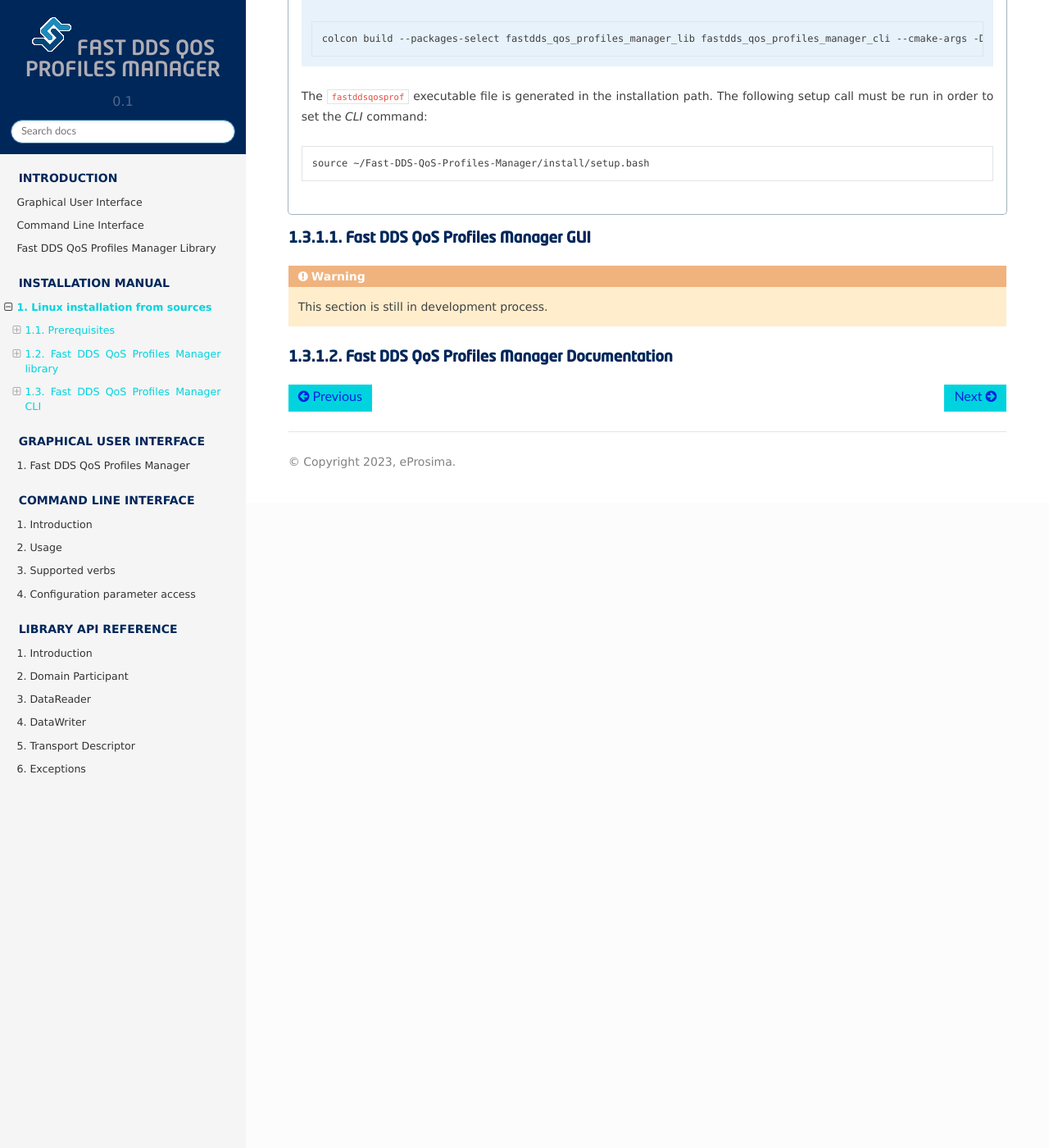
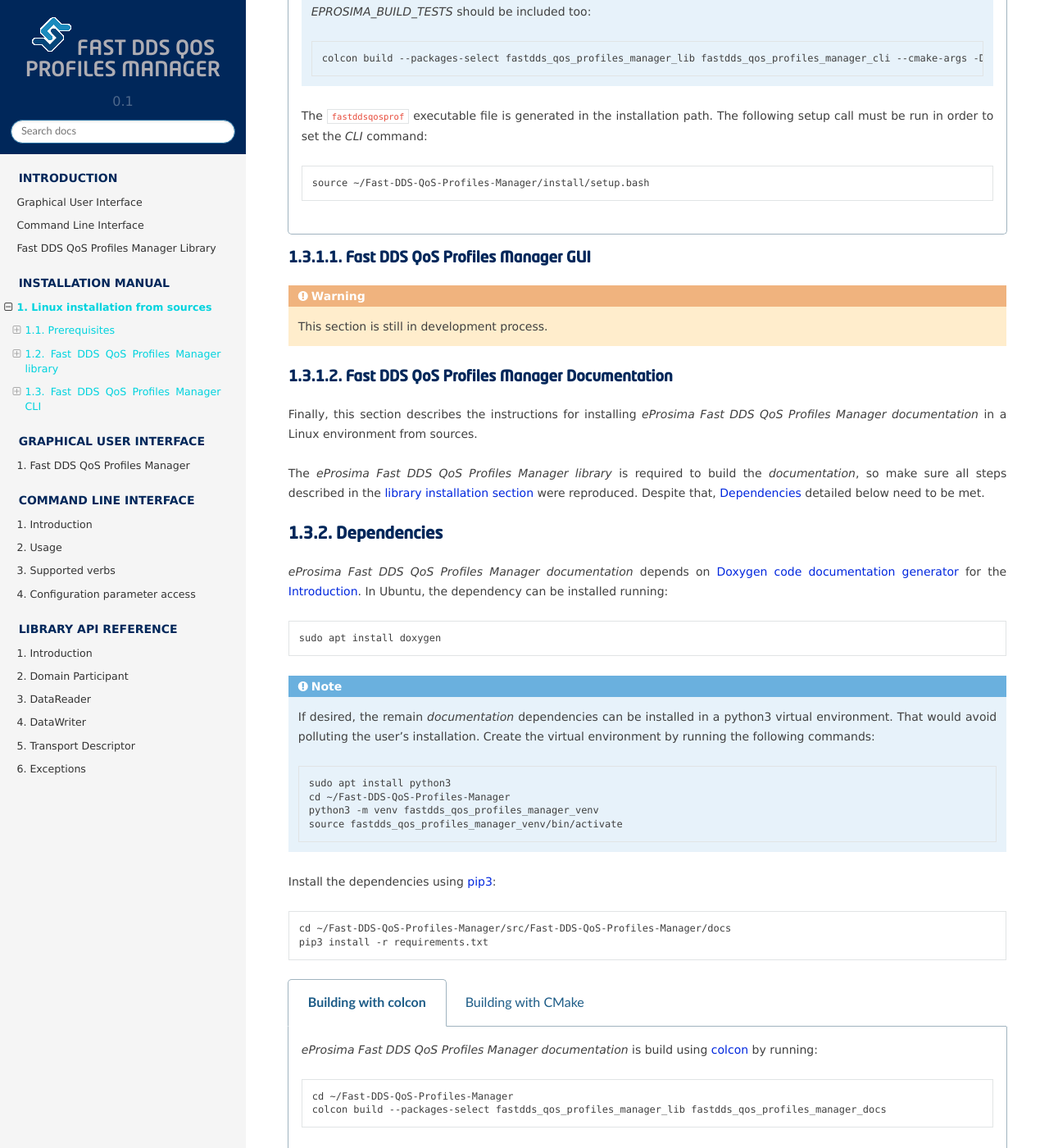
Before and after one commit to eProsima/Fast-DDS-QoS-Profiles-Manager, a Sphinx documentation site: the page built from docs/rst/installation/linux_installation.rst, in a window 1280 px wide and 1400 px high, scrolled down 3057 px. Shown: the whole window at 82% size. Built offline with Sphinx 7.4.7 and the Read the Docs theme 2.0.0, drawn with Linux system fonts in a browser that asks for light colours; pages that are not in the unit, such as notebooks, are missing from menus.

Commit message:
Refs #18219: Add documentation installation guide
Signed-off-by: JesusPoderoso <jesuspoderoso@eprosima.com>

```diff
--- a/docs/rst/installation/linux_installation.rst
+++ b/docs/rst/installation/linux_installation.rst
@@ -220,8 +219,8 @@
 
         .. note::
 
-            As happened before, if test compilation is needed, the enable test build flag `EPROSIMA_BUILD_TESTS` should be
-            included too:
+            As happened in the *library* build process, if test compilation is needed, the enable test build flag
+            `EPROSIMA_BUILD_TESTS` should be included too:
 
             .. code-block:: bash
 
@@ -249,3 +248,69 @@
 
 Fast DDS QoS Profiles Manager Documentation
 """""""""""""""""""""""""""""""""""""""""""
+Finally, this section describes the instructions for installing *eProsima Fast DDS QoS Profiles Manager documentation*
+in a Linux environment from sources.
+
+The *eProsima Fast DDS QoS Profiles Manager library* is required to build the *documentation*, so make sure all steps
+described in the :ref:`library installation section <library_api_installation_sl>` were reproduced.
+Despite that, :ref:`doc_dependencies_sl` detailed below need to be met.
+
+.. _doc_dependencies_sl:
+
+Dependencies
+^^^^^^^^^^^^
+
+*eProsima Fast DDS QoS Profiles Manager documentation* depends on `Doxygen code documentation generator
+<https://www.doxygen.nl/>`_ for the :ref:`fastdds_qos_profiles_manager_lib_api_reference`.
+In Ubuntu, the dependency can be installed running:
+
+.. code-block:: bash
+
+    sudo apt install doxygen
+
+.. note::
+
+    If desired, the remain *documentation* dependencies can be installed in a python3 virtual environment.
+    That would avoid polluting the user's installation.
+    Create the virtual environment by running the following commands:
+
+    .. code-block:: bash
+
+        sudo apt install python3
+        cd ~/Fast-DDS-QoS-Profiles-Manager
+        python3 -m venv fastdds_qos_profiles_manager_venv
+        source fastdds_qos_profiles_manager_venv/bin/activate
+
+Install the dependencies using `pip3 <https://docs.python.org/3/installing/index.html>`_:
+
+.. code-block:: bash
+
+    cd ~/Fast-DDS-QoS-Profiles-Manager/src/Fast-DDS-QoS-Profiles-Manager/docs
+    pip3 install -r requirements.txt
+
+
+.. _doc_building_sl:
+
+.. tabs::
+
+    .. tab:: Building with colcon
+
+        *eProsima Fast DDS QoS Profiles Manager documentation* is build using
+        `colcon <https://colcon.readthedocs.io/en/released/>`_ by running:
+
+        .. code-block:: bash
+
+            cd ~/Fast-DDS-QoS-Profiles-Manager
+            colcon build --packages-select fastdds_qos_profiles_manager_lib fastdds_qos_profiles_manager_docs
+
+    .. tab:: Building with CMake
+
+        *eProsima Fast DDS QoS Profiles Manager documentation* is build using `CMake <https://cmake.org/>`_ by running:
+
+        .. code-block:: bash
+
+            mkdir -p ~/Fast-DDS-QoS-Profiles-Manager/build/docs
+            cd ~/Fast-DDS-QoS-Profiles-Manager/build/docs
+            CMAKE_PREFIX_PATH+=~/Fast-DDS-QoS-Profiles-Manager/install/lib
+            cmake ../../src/Fast-DDS-QoS-Profiles-Manager/docs -DCMAKE_INSTALL_PREFIX=../../install/docs
+            cmake --build . --target install
```
Also changed, not shown: other parts of docs/rst/installation/linux_installation.rst (+1 -2 lines).
